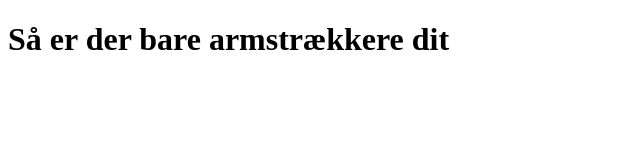
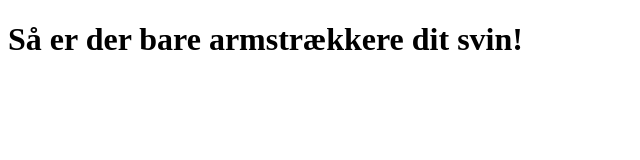
Before and after one commit to SBAlsted/FitApp, a plain HTML site: page pushup.html in a window 1280 px wide. Shown: the whole page, without its empty margins (0-640 px from the left). Drawn offline with Linux system fonts and the light colour scheme.

Commit message:
Update pushup.html

```diff
--- a/pushup.html
+++ b/pushup.html
@@ -7,7 +7,7 @@
 </head>
 <body>
 	<h1>
-		Så er der bare armstrækkere dit
+		Så er der bare armstrækkere dit svin!
 	</h1>
 
 </body>
```
